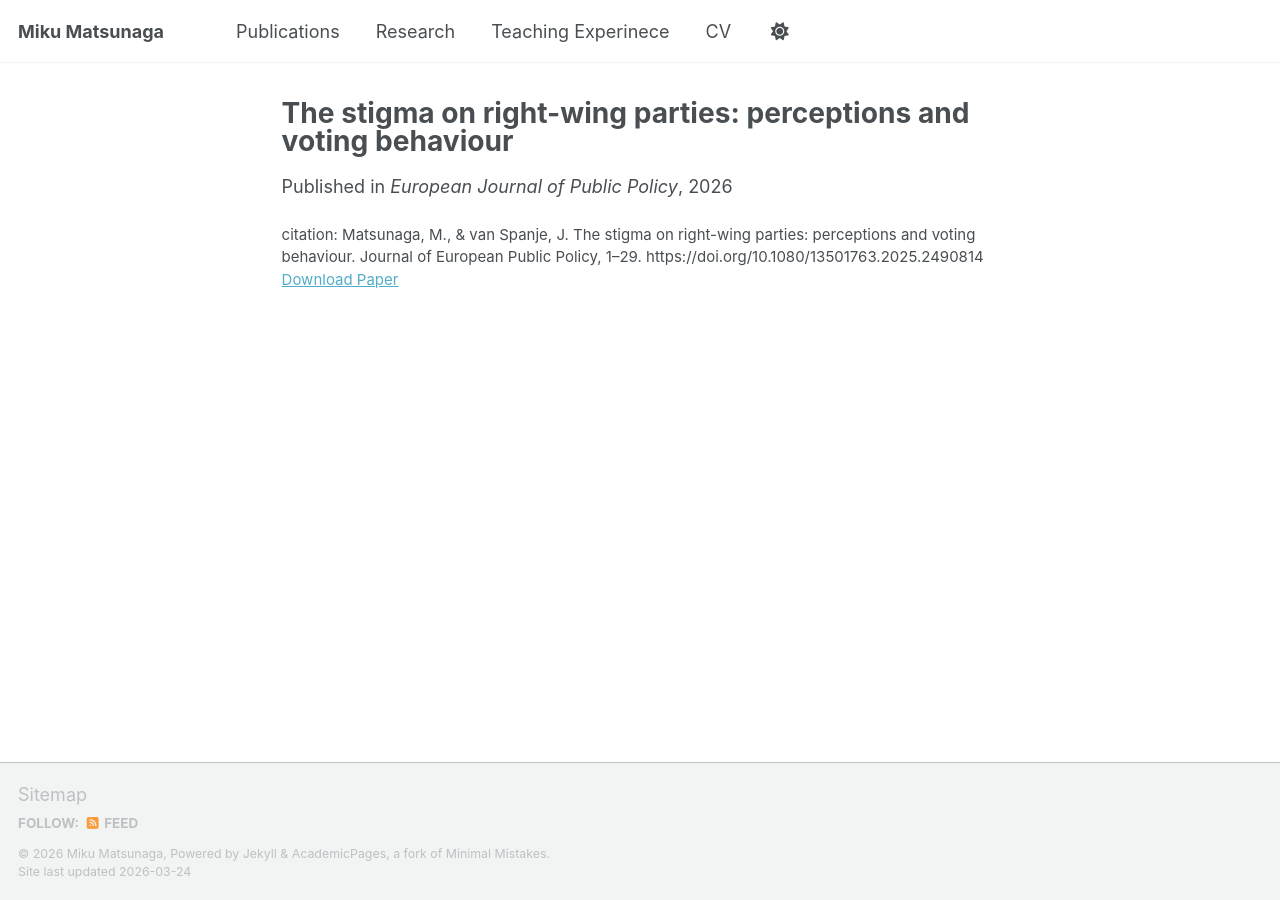
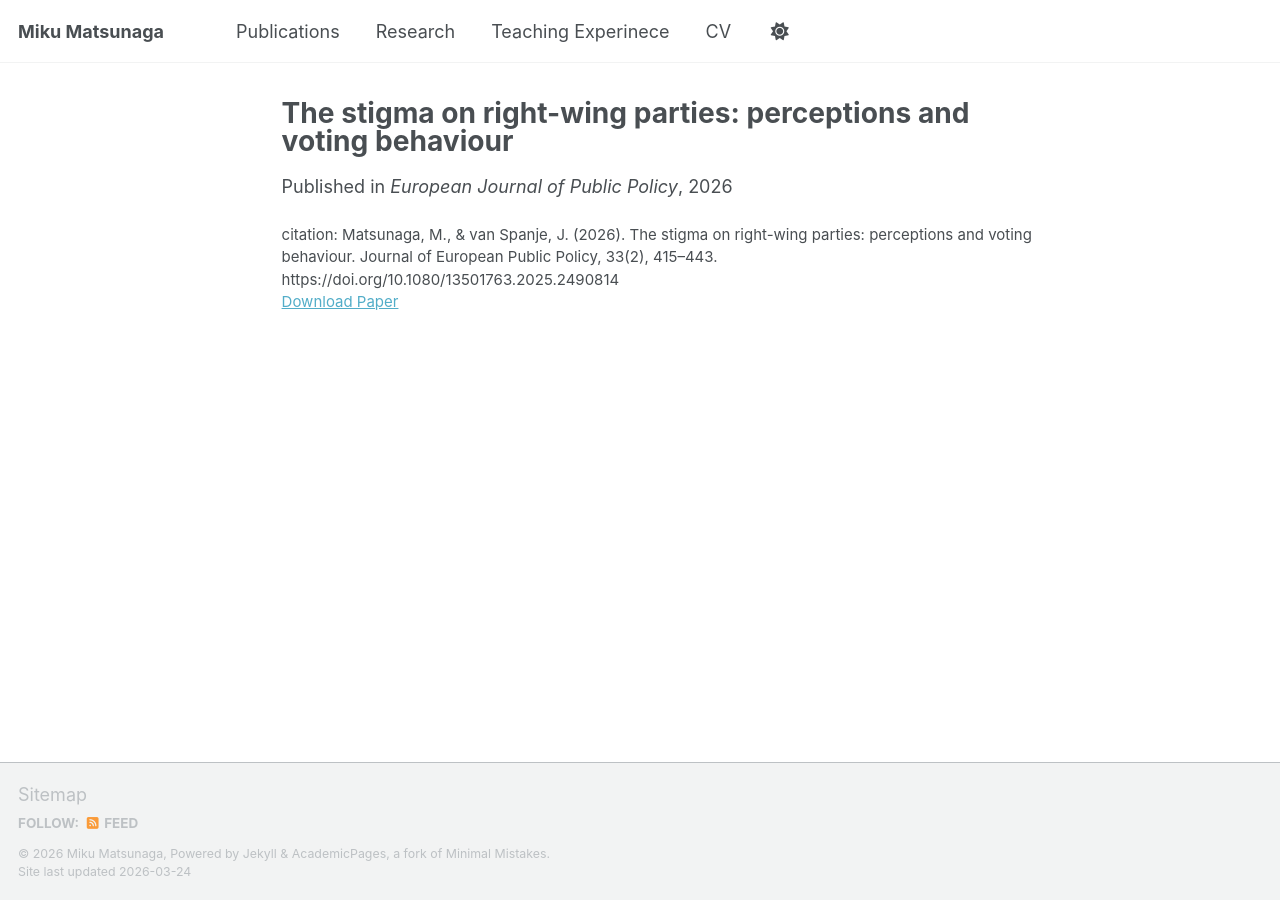
Before and after one commit to mikumatsunaga/mikumatsunaga.github.io, a Jekyll site: the page built from _publications/2024-02-17-paper-title-number-4.md, in a window 1280 px wide. Built offline with Jekyll 4.4.1, drawn with Linux system fonts in a browser that asks for light colours; a script bundle is joined from its source files by our own code; library files that are not in the unit come from our copies.

Commit message:
Update 2024-02-17-paper-title-number-4.md

```diff
--- a/_publications/2024-02-17-paper-title-number-4.md
+++ b/_publications/2024-02-17-paper-title-number-4.md
@@ -6,6 +6,5 @@ permalink: /publication/2024-02-17-paper-title-number-4
 date: 2026-02-17
 venue: 'European Journal of Public Policy'
 paperurl: 'https://www.tandfonline.com/doi/full/10.1080/13501763.2025.2490814'
-citation: 'Matsunaga, M., & van Spanje, J. The stigma on right-wing parties: perceptions and voting behaviour.
-Journal of European Public Policy, 1–29. https://doi.org/10.1080/13501763.2025.2490814'
+citation: 'Matsunaga, M., & van Spanje, J. (2026). The stigma on right-wing parties: perceptions and voting behaviour. Journal of European Public Policy, 33(2), 415–443. https://doi.org/10.1080/13501763.2025.2490814'
 ---
```
